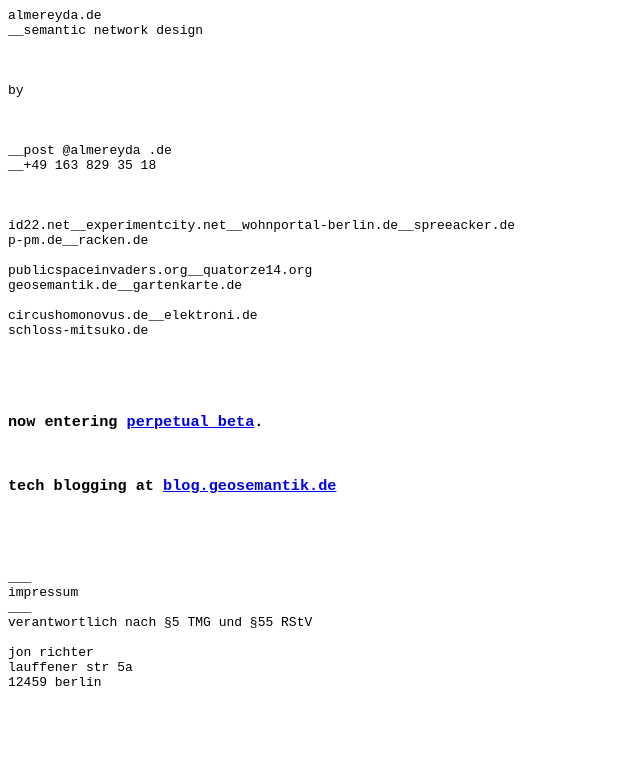
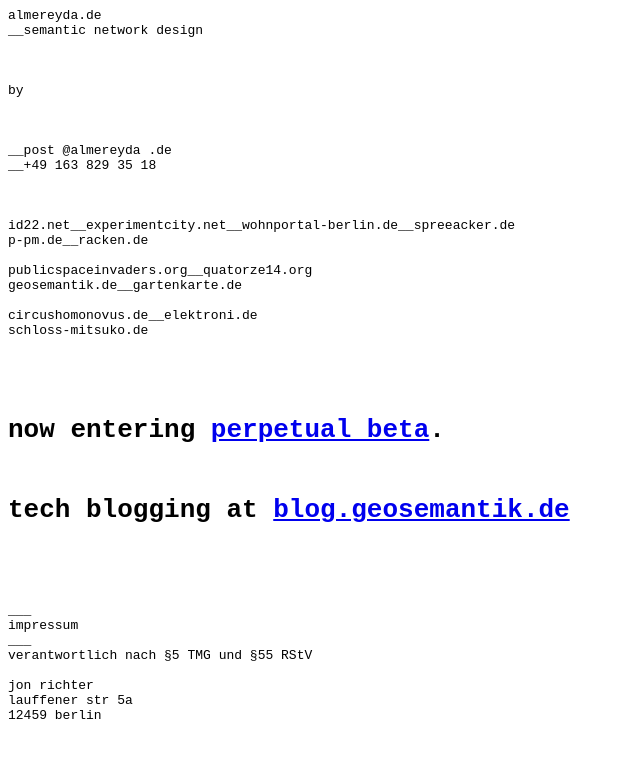
Before and after one commit to Gilueame/almereyda.de, a plain HTML site: page index.html in a window 1280 px wide. Shown: the whole page, without its empty margins (0-640 px from the left). Drawn offline with Linux system fonts and the light colour scheme.

Commit message:
links noch größer!

```diff
--- a/index.html
+++ b/index.html
@@ -31,8 +31,8 @@ schloss-mitsuko.de
 
 
 
-<h3>now entering <a href="./perpetual_beta/">perpetual beta</a>.</h3>
-<h3>tech blogging at <a href="http://blog.geosemantik.de">blog.geosemantik.de</a></h3>
+<h1>now entering <a href="./perpetual_beta/">perpetual beta</a>.</h1>
+<h1>tech blogging at <a href="http://blog.geosemantik.de">blog.geosemantik.de</a></h1>
 
 
 
```
